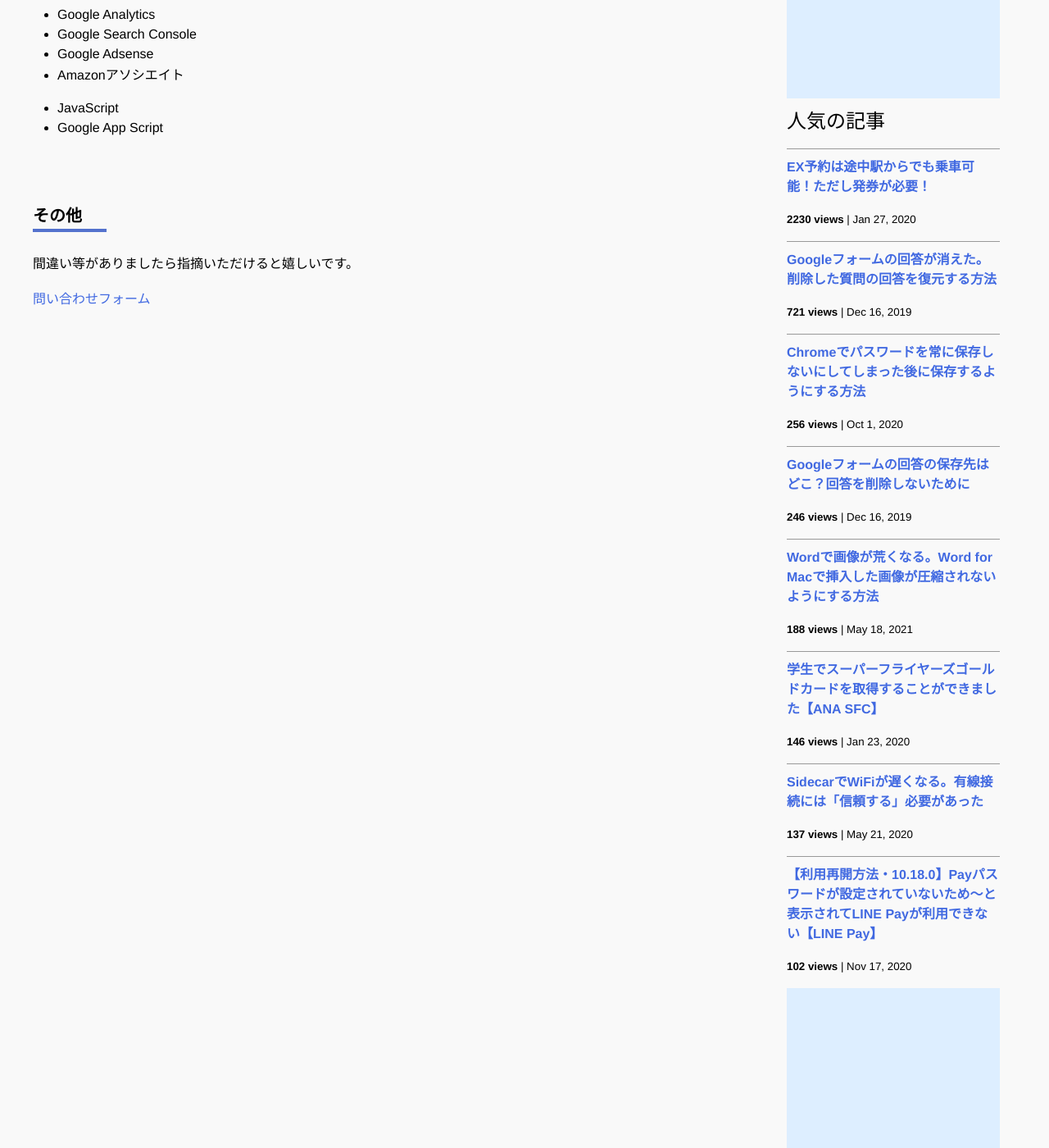
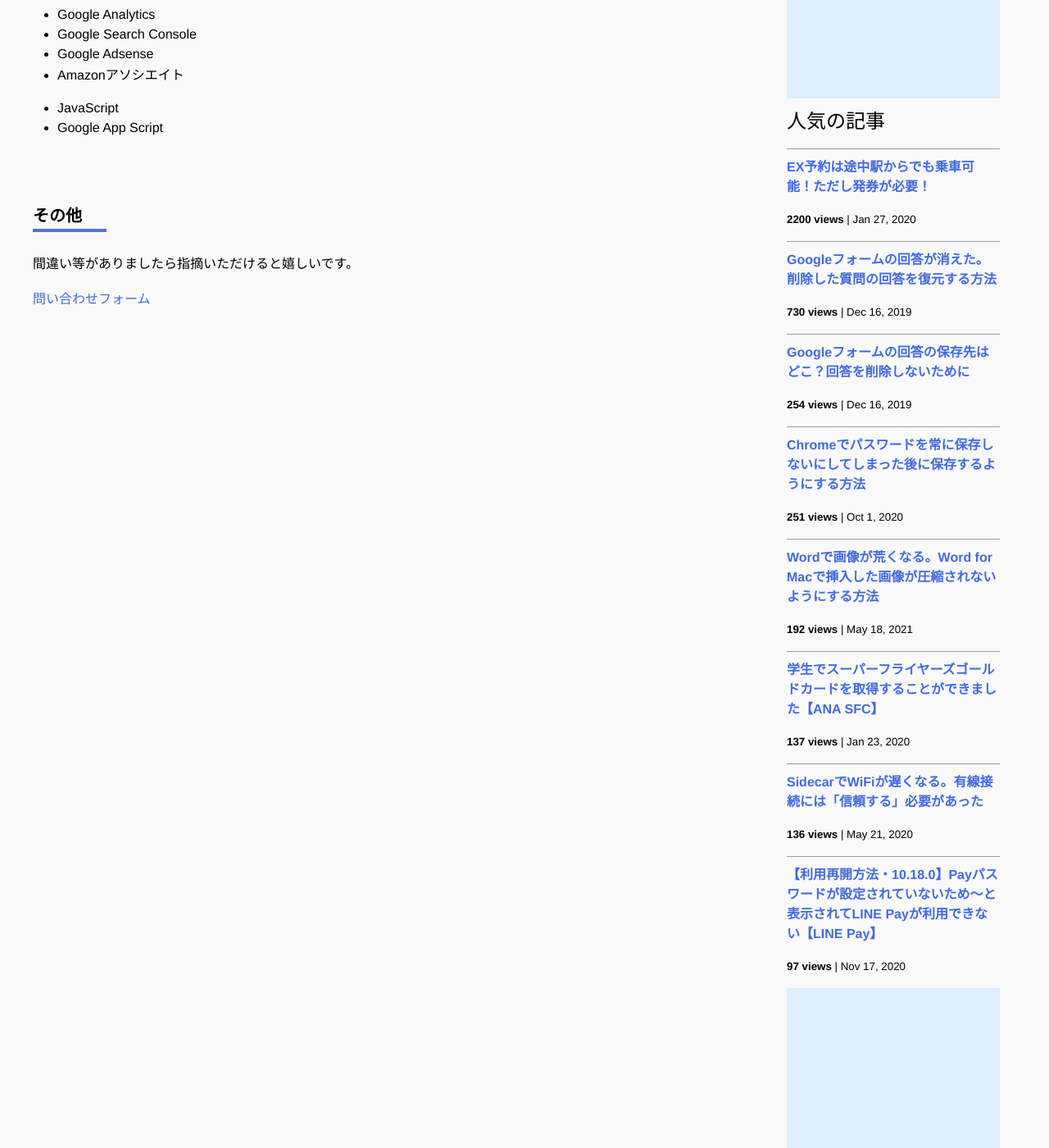
Before and after one commit to iwanaminami/shoyaiwaname, a Jekyll site: the page built from about.markdown, in a window 1280 px wide and 1400 px high, scrolled down 693 px. Shown: the whole window at 82% size. Built offline with Jekyll 4.4.1, drawn with Linux system fonts in a browser that asks for light colours; nearby versions of some CDN libraries; comment, search, counter and statistics services are not loaded.

Commit message:
a new commit message

```diff
--- a/_data/popularposts.yml
+++ b/_data/popularposts.yml
@@ -1,17 +1,17 @@
 side:
-  - view: 2230
+  - view: 2200
     url: /2020/01/27/ex-rideontheway.html
-  - view: 721
+  - view: 730
     url: /2019/12/16/restore-googleform.html
-  - view: 256
+  - view: 254
+    url: /2019/12/16/googleform-answers.html
+  - view: 251
     url: /2020/10/01/googlepassword.html
-  - view: 246
-    url: /2019/12/16/googleform-answers.html
-  - view: 188
+  - view: 192
     url: /2021/05/18/image-compression-word.html
-  - view: 146
+  - view: 137
     url: /2020/01/23/sfcgold.html
-  - view: 137
+  - view: 136
     url: /2020/05/21/sidecar-via-cable.html
-  - view: 102
+  - view: 97
     url: /2020/11/17/linepay.html
```
